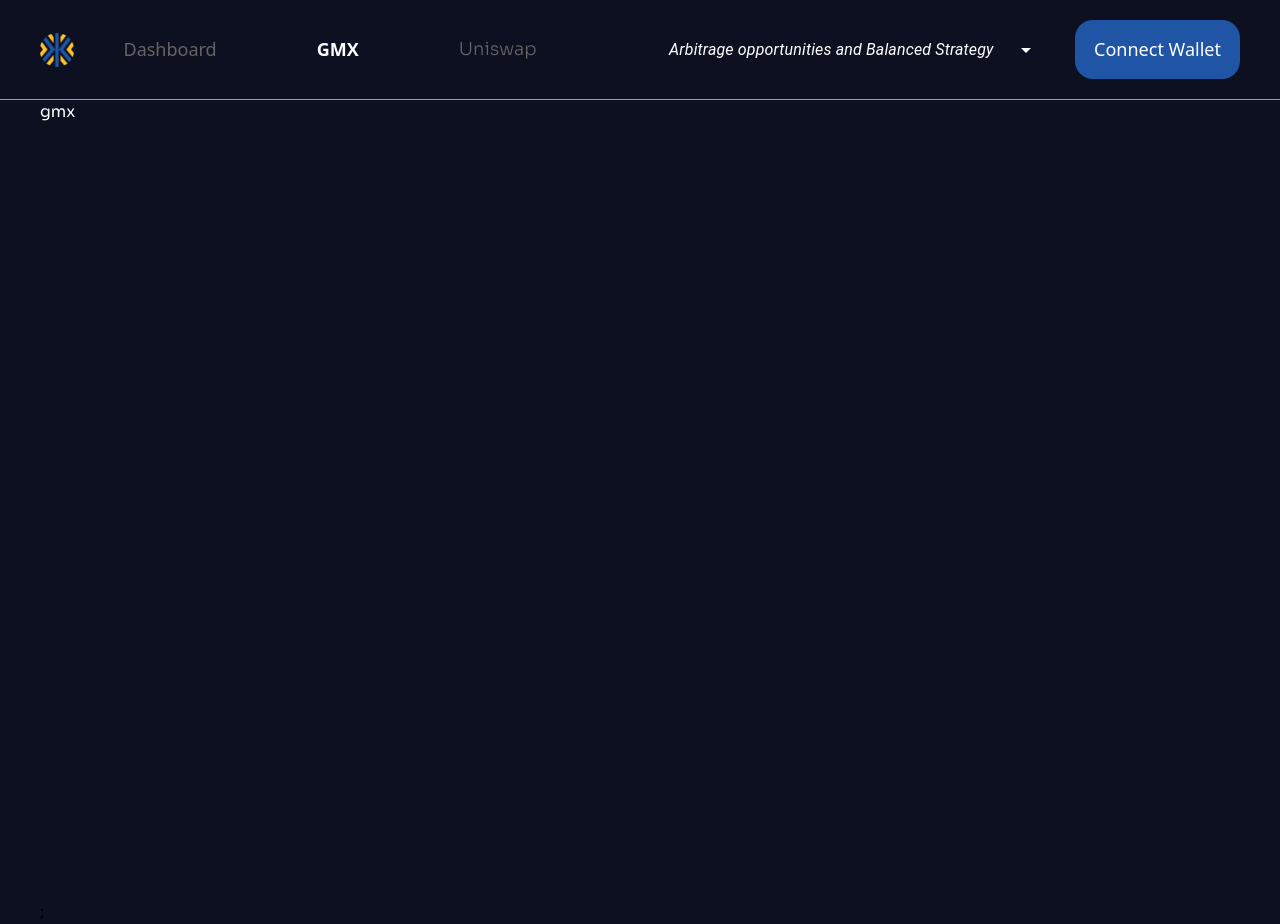
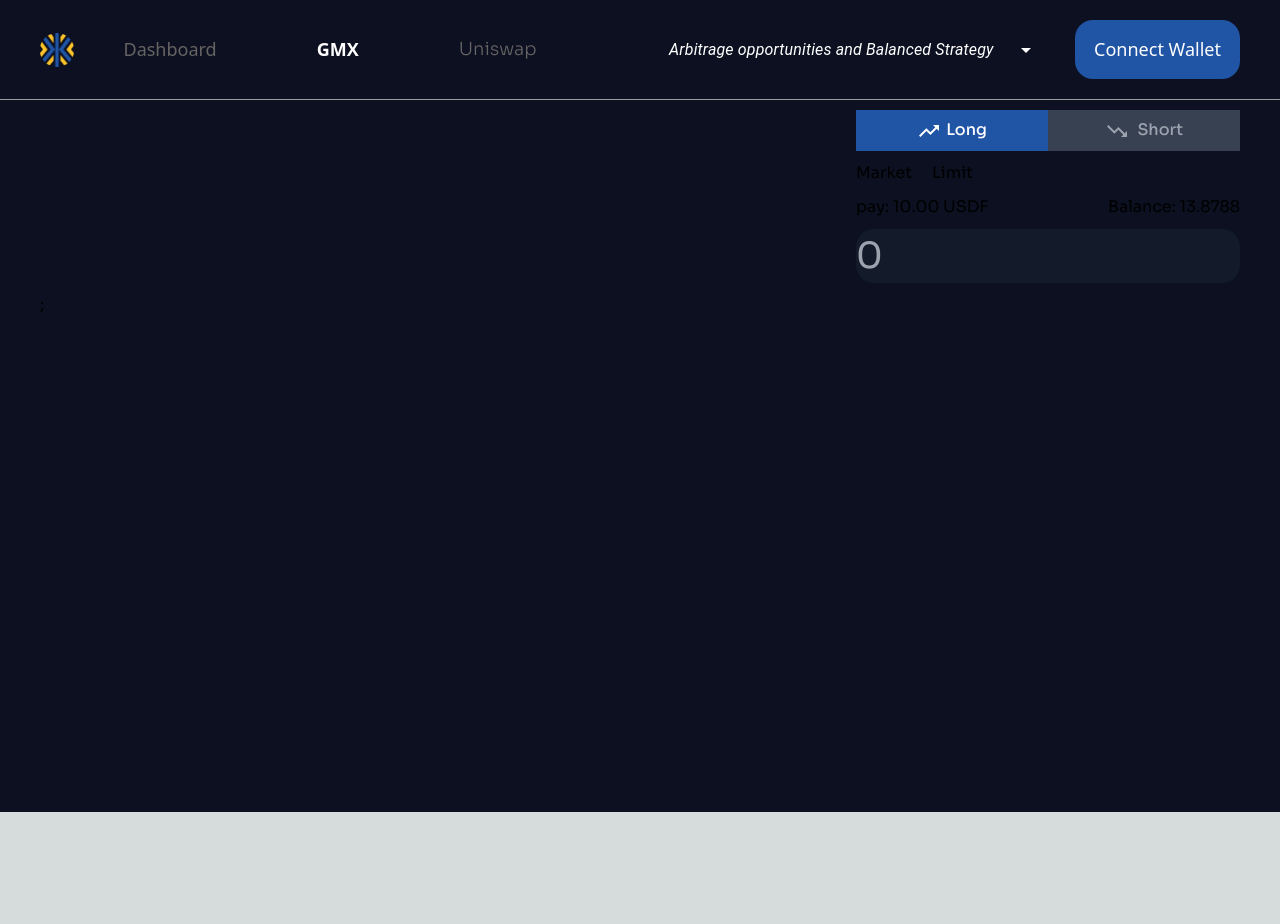
Before and after one commit to LeapMonkey/kunji-Frontend-Admin_2, a Next.js app: page /GMX in a window 1280 px wide. After the commit the page ends 812 px from the top, so only its background shows below. Built offline with nearby package versions, Linux system fonts and the light colour scheme.

Commit message:
GMX structure

```diff
--- a/components/Molecules/Layout/index.js
+++ b/components/Molecules/Layout/index.js
@@ -10,21 +10,6 @@ export default function Layout({ children }) {
   switch (router.pathname) {
     case "/login":
       return <BasicLayout>{children}</BasicLayout>;
-    case "/verify":
-      return <BasicLayout>{children}</BasicLayout>;
-    case "/register":
-      return <BasicLayout>{children}</BasicLayout>;
-    case "/forgotPassword":
-      return <BasicLayout>{children}</BasicLayout>;
-    case "/otp":
-      return <BasicLayout>{children}</BasicLayout>;
-    case "/referral":
-      return <BasicLayout>{children}</BasicLayout>;
-    case "/waitingList":
-      return <BasicLayout>{children}</BasicLayout>;
-    case "/getearlyaccess":
-      return <BasicLayout>{children}</BasicLayout>;
-
     case "/Dashboard":
       return <HomepageLayout>{children}</HomepageLayout>;
     case "/GMX":
--- a/pages/GMX.js
+++ b/pages/GMX.js
@@ -1,13 +1,69 @@
-import React from "react";
-
-const gmx = () => {
+import React, { useState } from "react";
+import TrendingUpIcon from "@mui/icons-material/TrendingUp";
+import TrendingDownIcon from "@mui/icons-material/TrendingDown";
+const Gmx = () => {
+  const [toggle, setToggle] = useState("Long");
+  const [marketPay, setMarketPay] = useState(null);
+  const toggleHandler = (type) => {
+    setToggle(type);
+  };
   return (
     <>
-      <div className="flex min-h-screen flex-col bg-backgroundColor text-white">
-        gmx
+      <div className="flex justify-end">
+        <div className="w-[100%] flex  my-[10px]">
+          <div className="w-[68%]"></div>
+          <div className="w-[32%]">
+            <div className="flex">
+              <div onClick={() => toggleHandler("Long")} className="w-[50%]">
+                <div
+                  className={
+                    toggle === "Long"
+                      ? "text-center bg-primary h-full p-2 border-1 border-gray-800 text-white text-[16px] font-medium cursor-pointer"
+                      : "text-center bg-gray-700 p-2 text-gray-400 border-1 font-medium cursor-pointer"
+                  }
+                >
+                  <TrendingUpIcon className="mr-[5px]" />
+                  Long
+                </div>
+              </div>
+              <div onClick={() => toggleHandler("Short")} className="w-[50%]">
+                <div
+                  className={
+                    toggle === "Short"
+                      ? "text-center bg-primary h-full p-2 border-1 border-gray-800 text-white text-[16px] font-medium cursor-pointer"
+                      : "text-center bg-gray-700 p-2 text-gray-400 border-1 font-medium cursor-pointer"
+                  }
+                >
+                  <TrendingDownIcon className="mr-[5px]" /> Short
+                </div>
+              </div>
+            </div>
+
+            <div className="flex my-[10px]">
+              <div className="mr-5">Market</div>
+              <div>Limit</div>
+            </div>
+
+            <div className="my-[10px] flex justify-between">
+              <text>pay: 10.00 USDF</text>
+              <text>Balance: 13.8788</text>
+            </div>
+            <div>
+              <input
+                type="number"
+                className="text-[36px] bg-darkBlue w-[100%] outline-none rounded-[18px]  font-sora bg-backgroundColor text-white"
+                value={marketPay}
+                placeholder="0"
+                onChange={(e) => {
+                  setMarketPay(e.target.value);
+                }}
+              ></input>
+            </div>
+          </div>
+        </div>
       </div>
     </>
   );
 };
 
-export default gmx;
+export default Gmx;
```
